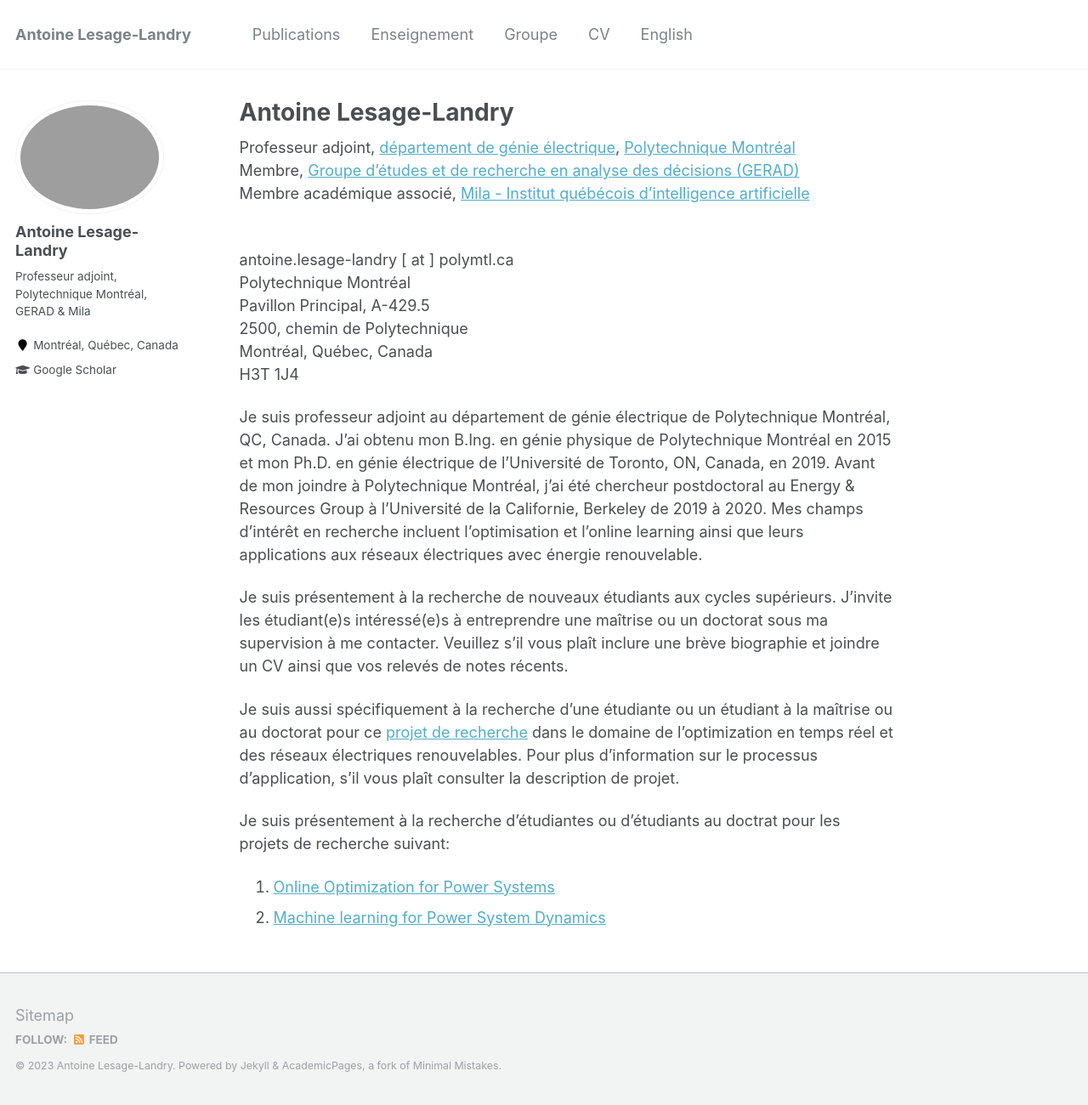
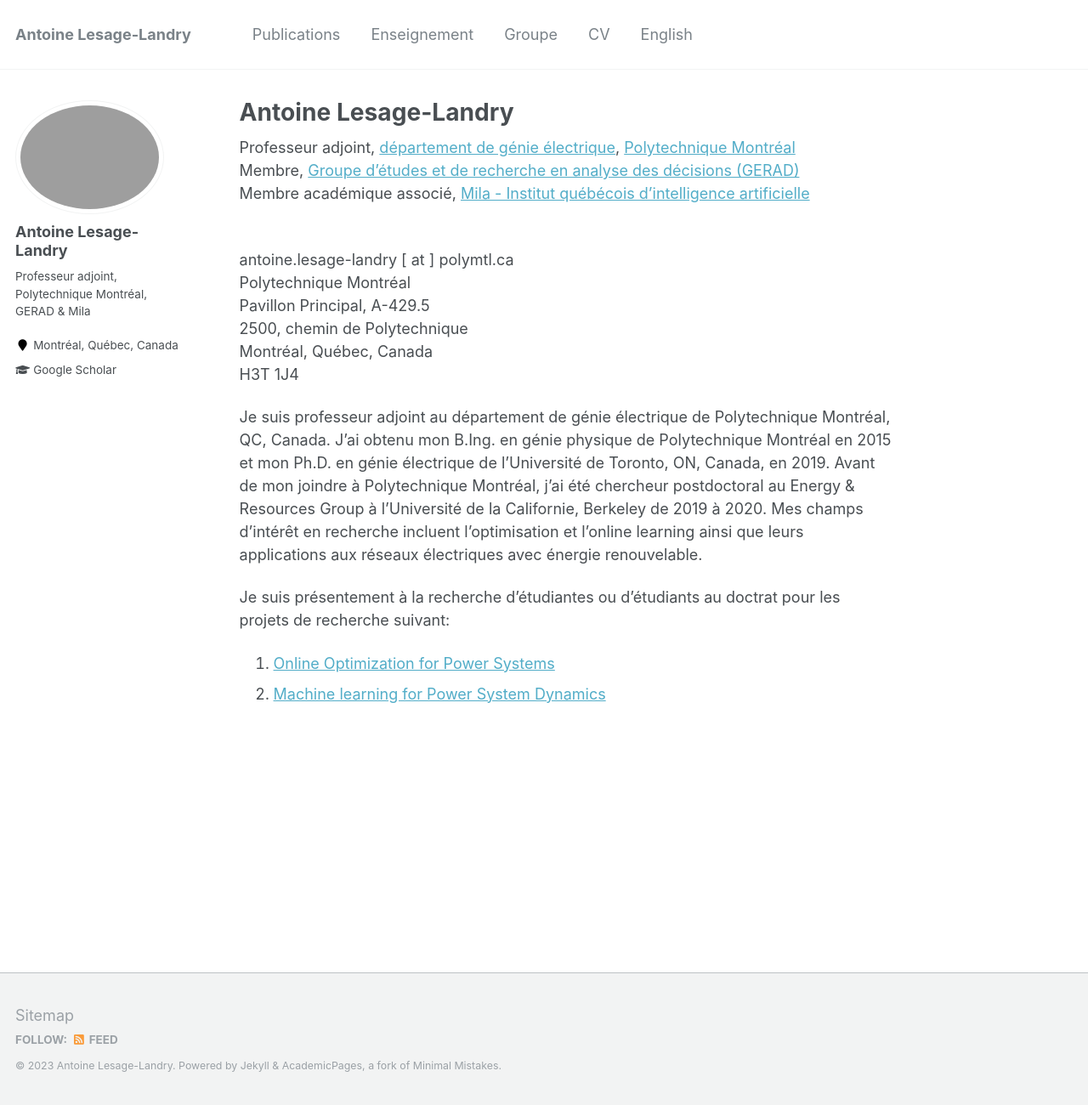
Before and after one commit to alesagelandry/fr, a Jekyll site: the page built from _pages/about.md, in a window 1280 px wide and 1300 px high. Shown: the whole window at 85% size. Built offline with Jekyll 4.4.1, drawn with Linux system fonts in a browser that asks for light colours.

Commit message:
update links bis

```diff
--- a/_pages/about.md
+++ b/_pages/about.md
@@ -23,11 +23,11 @@ H3T 1J4<br />
 
 Je suis professeur adjoint au département de génie électrique de Polytechnique Montréal, QC, Canada. J’ai obtenu mon B.Ing. en génie physique de Polytechnique Montréal en 2015 et mon Ph.D. en génie électrique de l’Université de Toronto, ON, Canada, en 2019. Avant de mon joindre à Polytechnique Montréal, j’ai été chercheur postdoctoral au Energy & Resources Group à l’Université de la Californie, Berkeley de 2019 à 2020. Mes champs d’intérêt en recherche incluent l’optimisation et l’online learning ainsi que leurs applications aux réseaux électriques avec énergie renouvelable.
 
-Je suis présentement à la recherche de nouveaux étudiants aux cycles supérieurs. J’invite les étudiant(e)s intéressé(e)s à entreprendre une maîtrise ou un doctorat sous ma supervision à me contacter. Veuillez s’il vous plaît inclure une brève biographie et joindre un CV ainsi que vos relevés de notes récents.
+<!--Je suis présentement à la recherche de nouveaux étudiants aux cycles supérieurs. J’invite les étudiant(e)s intéressé(e)s à entreprendre une maîtrise ou un doctorat sous ma supervision à me contacter. Veuillez s’il vous plaît inclure une brève biographie et joindre un CV ainsi que vos relevés de notes récents.-->
 
 <!--Je suis aussi spécifiquement à la recherche d'une étudiant ou d'un étudiant au doctorat (Ph.D.) pour ce [projet de recherche](http://alesagelandry.github.io/fr/ProjDesc_AlliancePDF_fr.pdf) fait en collaboration avec mes collègues [Prof. Dagdougi](https://www.polymtl.ca/expertises/dagdougui-hanane), [Prof. Audet](https://www.polymtl.ca/expertises/audet-charles) and [Prof. Le Digabel](https://www.polymtl.ca/expertises/le-digabel-sebastien). Pour plus d'information sur le processus d'application, s'il vous plaît consulter la description de projet.-->
 
-Je suis aussi spécifiquement à la recherche d'une étudiante ou un étudiant à la maîtrise ou au doctorat pour ce [projet de recherche](http://alesagelandry.github.io/fr/PhD_OnlineOptimization.pdf) dans le domaine de l'optimization en temps réel et des réseaux électriques renouvelables. Pour plus d'information sur le processus d'application, s'il vous plaît consulter la description de projet.
+<!--Je suis aussi spécifiquement à la recherche d'une étudiante ou un étudiant à la maîtrise ou au doctorat pour ce [projet de recherche](http://alesagelandry.github.io/fr/PhD_OnlineOptimization.pdf) dans le domaine de l'optimization en temps réel et des réseaux électriques renouvelables. Pour plus d'information sur le processus d'application, s'il vous plaît consulter la description de projet.-->
 
 Je suis présentement à la recherche d'étudiantes ou d'étudiants au doctrat pour les projets de recherche suivant:
 <ol>
```
